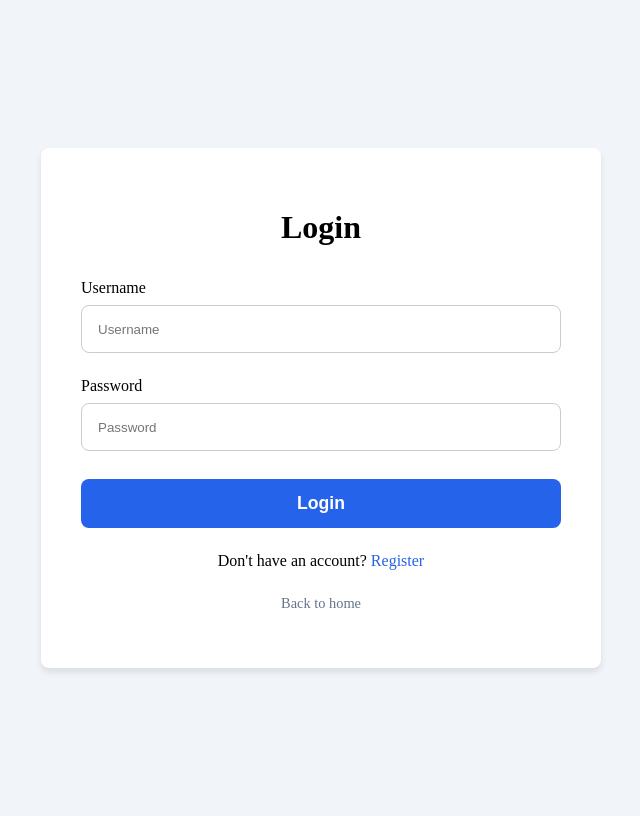
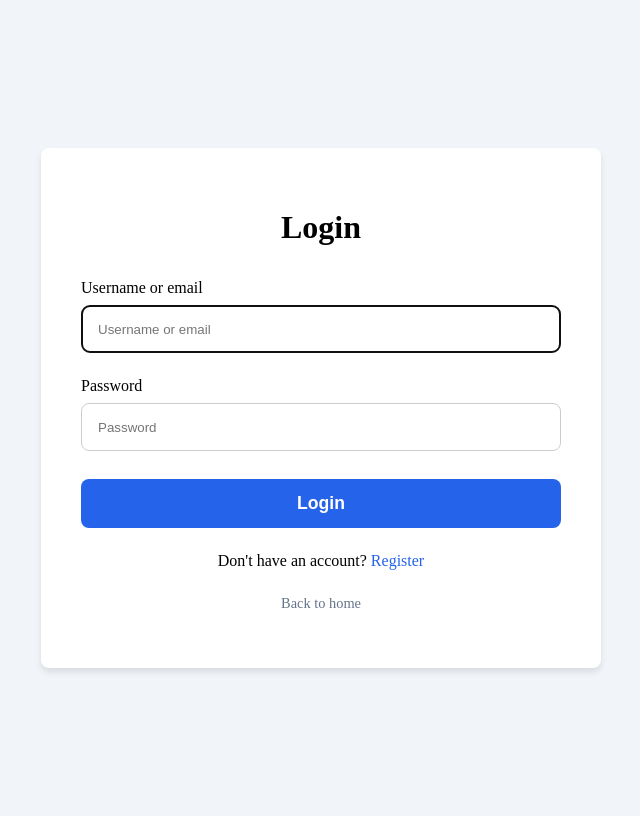
Before and after one commit to DohNelsa/DohNelsa-bus---seat--reservation, a Django app: page /Login/ in a window 1280 px wide; the page is wider, and only the part inside the window is pictured. Shown: that part, without its empty margins (347-987 px from the left). Run offline with Django 5.2, Linux system fonts and the light colour scheme.

Commit message:
fix(login): restore AuthenticationForm fields, email login, remove circular import
- Stop replacing parent UsernameField/password (strip=False); fixes false invalid creds
- clean_username maps email to username when user signs in with email
- Remove unused forms.py imports of views/path that caused forms/views circular import
- Label: Username or email

Made-with: Cursor

```diff
--- a/NelsaApp/forms.py
+++ b/NelsaApp/forms.py
@@ -1,34 +1,54 @@
 from django import forms
-from django.urls import path
-from . import views
 from .models import Login, Booking, Passenger
 from django.contrib.auth.forms import AuthenticationForm, UserCreationForm
 from django.contrib.auth.models import User
 
 class LoginForm(AuthenticationForm):
-    username = forms.CharField(
-        label='Username',
-        widget=forms.TextInput(
-            attrs={
+    """
+    Do not replace AuthenticationForm's username/password fields with plain CharField:
+    the parent uses UsernameField and password with strip=False; replacing them breaks
+    authentication for otherwise valid credentials.
+
+    Optional: if the user types an email in the username box, resolve it to User.username
+    so login works with email or username.
+    """
+
+    field_css = (
+        'width: 100%; box-sizing: border-box; border: 1px solid #ccc; border-radius: 8px; '
+        'height: 48px; padding: 0 16px; margin-top: 8px;'
+    )
+
+    def __init__(self, *args, **kwargs):
+        super().__init__(*args, **kwargs)
+        self.fields['username'].label = 'Username or email'
+        self.fields['username'].widget.attrs.update(
+            {
                 'class': 'login-field',
-                'placeholder': 'Username',
+                'placeholder': 'Username or email',
                 'autocomplete': 'username',
                 'autocapitalize': 'none',
-                'style': 'width: 100%; box-sizing: border-box; border: 1px solid #ccc; border-radius: 8px; height: 48px; padding: 0 16px; margin-top: 8px;',
+                'style': self.field_css,
             }
-        ),
-    )
-    password = forms.CharField(
-        label='Password',
-        widget=forms.PasswordInput(
-            attrs={
+        )
+        self.fields['password'].label = 'Password'
+        self.fields['password'].widget.attrs.update(
+            {
                 'class': 'login-field',
                 'placeholder': 'Password',
                 'autocomplete': 'current-password',
-                'style': 'width: 100%; box-sizing: border-box; border: 1px solid #ccc; border-radius: 8px; height: 48px; padding: 0 16px; margin-top: 8px;',
+                'style': self.field_css,
             }
-        ),
-    )
+        )
+
+    def clean_username(self):
+        value = (self.cleaned_data.get('username') or '').strip()
+        if not value:
+            return value
+        if '@' in value:
+            user = User.objects.filter(email__iexact=value).first()
+            if user:
+                return user.username
+        return value
 
 class RegistrationForm(UserCreationForm):
     email = forms.EmailField(
--- a/NelsaApp/templates/NelsaApp/login.html
+++ b/NelsaApp/templates/NelsaApp/login.html
@@ -31,7 +31,7 @@
             {% endif %}
 
             <div style="margin: 12px 0; width: 100%;">
-                <label for="id_username" style="font-size: 1rem; font-weight: 500;">Username</label>
+                <label for="id_username" style="font-size: 1rem; font-weight: 500;">Username or email</label>
                 {{ form.username }}
             </div>
 
```
